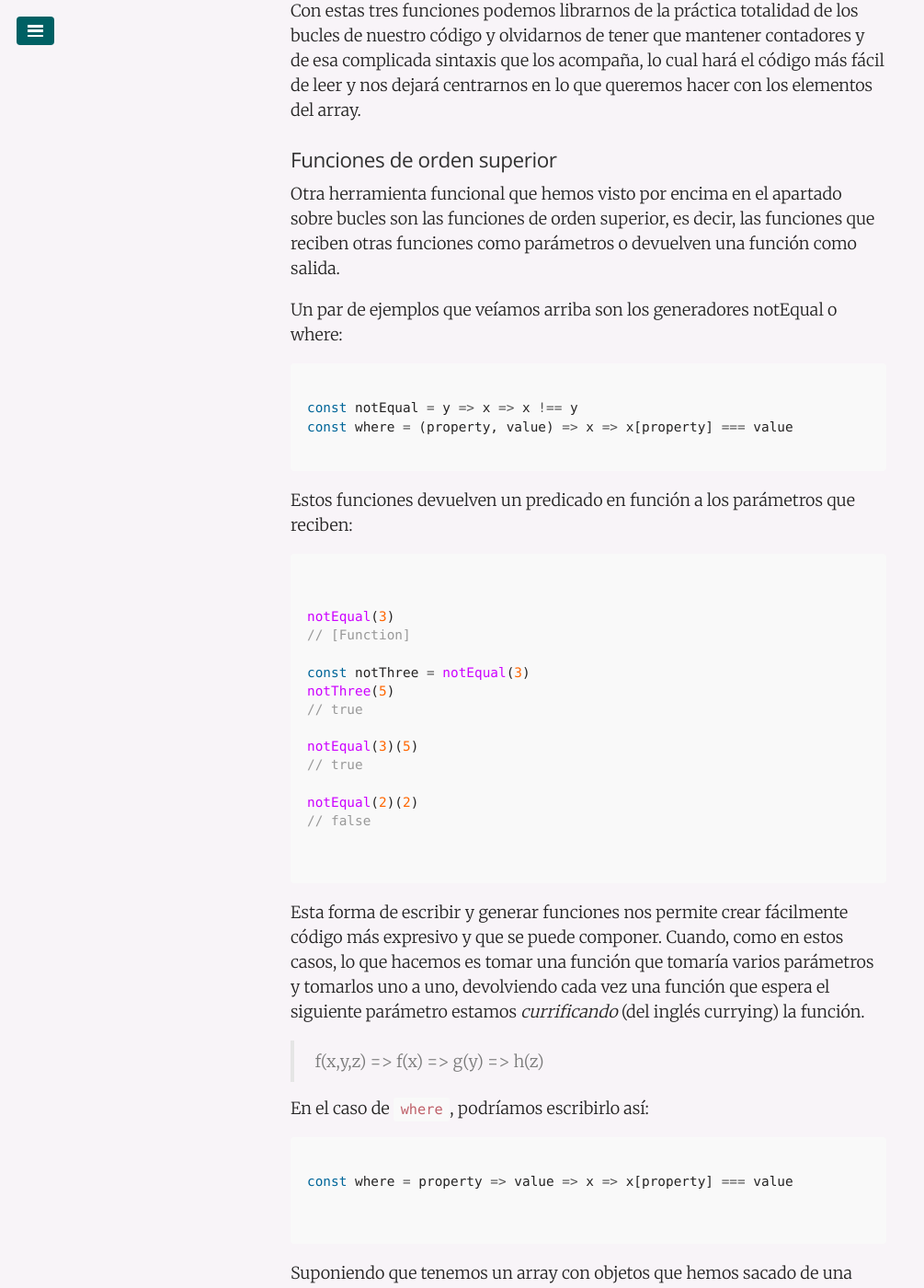
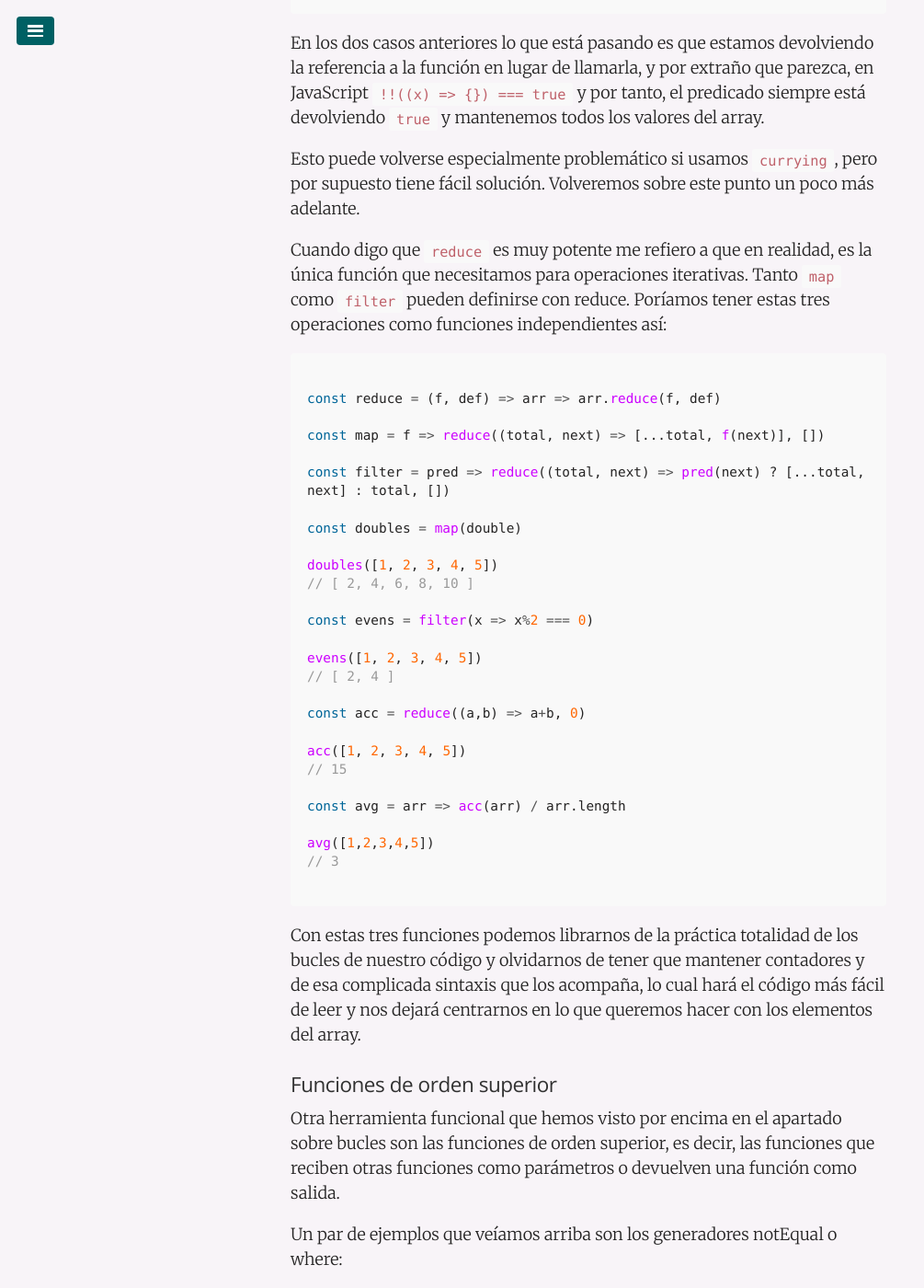
Before and after one commit to juanmirod/juanmirod.github.io, a Jekyll site: the page built from _posts/2017-06-16-introduccion-programacion-funcional-javascript.markdown, in a window 1280 px wide and 1400 px high, scrolled down 11284 px. Shown: the whole window at 92% size, without its empty margins (0-1005 px from the left). Built offline with Jekyll 4.4.1, drawn with Linux system fonts in a browser that asks for light colours; some of the changed text lies outside the part shown.

Commit message:
fea: define map and filter with reduce

````diff
--- a/_posts/2017-06-16-introduccion-programacion-funcional-javascript.markdown
+++ b/_posts/2017-06-16-introduccion-programacion-funcional-javascript.markdown
@@ -286,7 +286,20 @@
 
 ```
 
-Simplemente toma el valor actual y lo suma al total que tiene acumulado. El segundo argumento que le pasamos a reduce es el valor inicial `0`. Es decir que lo que estamos haciendo es decir:
+Simplemente toma el valor actual y lo suma al total que tiene acumulado. Es decir, podríamos escribirlo así:
+
+```javascript
+
+const sum = (a, b) => a + b
+const avg = values => values.reduce(sum, 0)/values.length
+const califications = [5,7,8,5,5,6,8,9,10]
+avg(califications)
+
+// 7
+
+```
+
+El segundo argumento que le pasamos a reduce es el valor inicial `0`. Es decir que lo que estamos haciendo es decir:
 
 > Empezando con 0, toma todos los valores del array y súmalos uno a uno.
 
@@ -328,6 +341,38 @@
 En los dos casos anteriores lo que está pasando es que estamos devolviendo la referencia a la función en lugar de llamarla, y por extraño que parezca, en JavaScript `!!((x) => {}) === true` y por tanto, el predicado siempre está devolviendo `true` y mantenemos todos los valores del array.
 
 Esto puede volverse especialmente problemático si usamos `currying`, pero por supuesto tiene fácil solución. Volveremos sobre este punto un poco más adelante.
+
+Cuando digo que `reduce` es muy potente me refiero a que en realidad, es la única función que necesitamos para operaciones iterativas. Tanto `map` como `filter` pueden definirse con reduce. Poríamos tener estas tres operaciones como funciones independientes así:
+
+```javascript
+
+const reduce = (f, def) => arr => arr.reduce(f, def)
+
+const map = f => reduce((total, next) => [...total, f(next)], [])
+
+const filter = pred => reduce((total, next) => pred(next) ? [...total, next] : total, [])
+
+const doubles = map(double)
+
+doubles([1, 2, 3, 4, 5])
+// [ 2, 4, 6, 8, 10 ]
+
+const evens = filter(x => x%2 === 0)
+
+evens([1, 2, 3, 4, 5])
+// [ 2, 4 ]
+
+const acc = reduce((a,b) => a+b, 0)
+
+acc([1, 2, 3, 4, 5])
+// 15
+
+const avg = arr => acc(arr) / arr.length
+
+avg([1,2,3,4,5])
+// 3
+
+```
 
 Con estas tres funciones podemos librarnos de la práctica totalidad de los bucles de nuestro código y olvidarnos de tener que mantener contadores y de esa complicada sintaxis que los acompaña, lo cual hará el código más fácil de leer y nos dejará centrarnos en lo que queremos hacer con los elementos del array.
 
````
